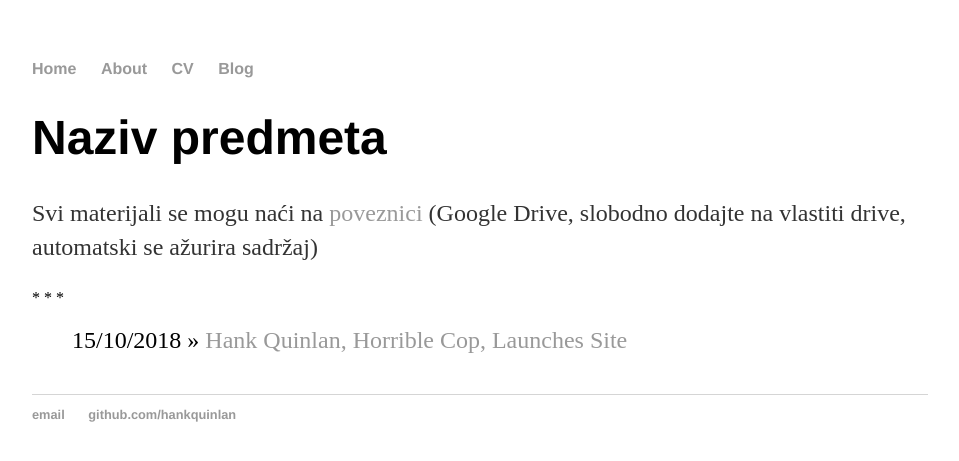
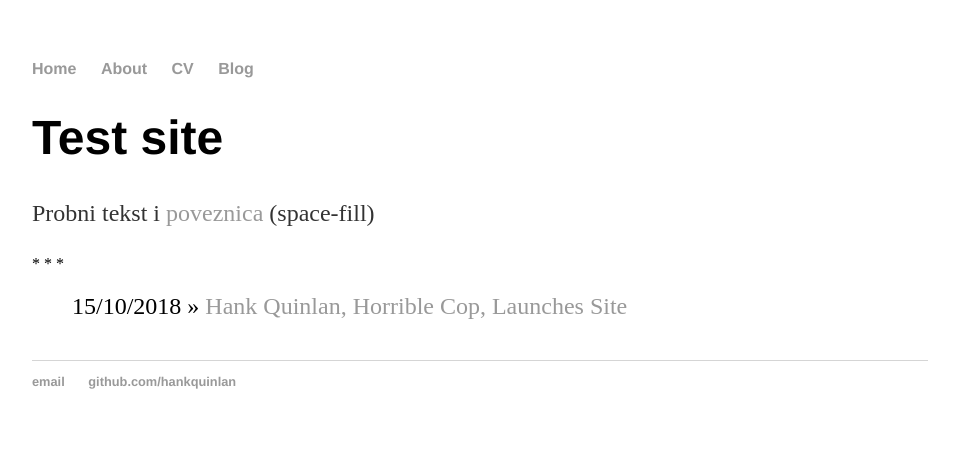
Before and after one commit to candreo/candreo.github.io, a Jekyll site: the page built from index.html, in a window 1280 px wide. Shown: the top 461 px of the page, without its empty margins (160-1119 px from the left). Built offline with Jekyll 4.4.1, drawn with Linux system fonts in a browser that asks for light colours.

Commit message:
Update index.html

```diff
--- a/index.html
+++ b/index.html
@@ -1,10 +1,10 @@
 ---
 layout: default
-title: Predmet
+title: Naziv Stranice
 ---
 <div class="blurb">
-	<h1>Naziv predmeta</h1>
-	<p>Svi materijali se mogu naći na <a href="http://google.com/">poveznici</a> (Google Drive, slobodno dodajte na vlastiti drive, automatski se ažurira sadržaj) </p>
+	<h1>Test site</h1>
+	<p>Probni tekst i <a href="http://google.com/">poveznica</a> (space-fill) </p>
 </div><!-- /.blurb -->
 
 * * *
```
